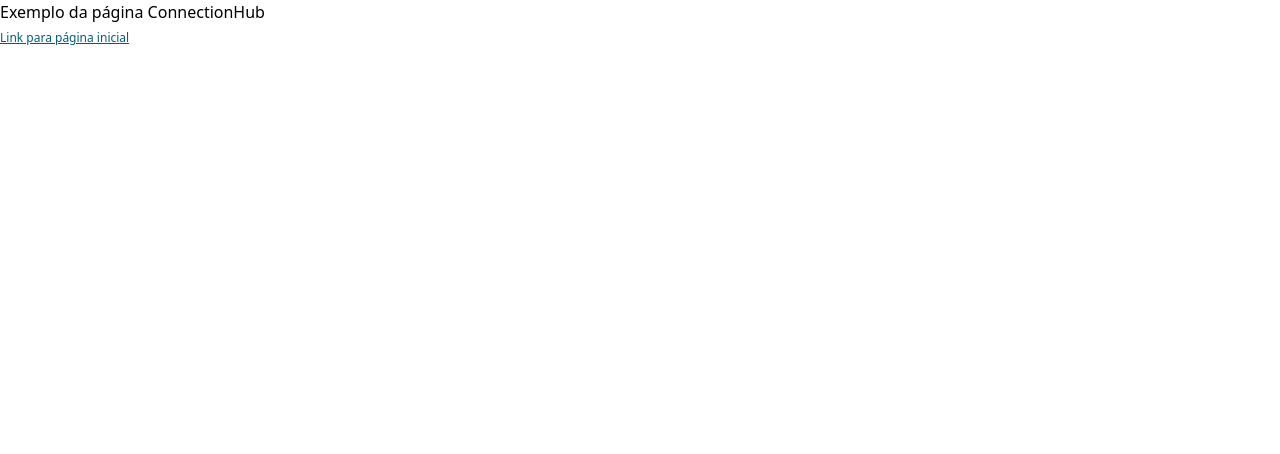
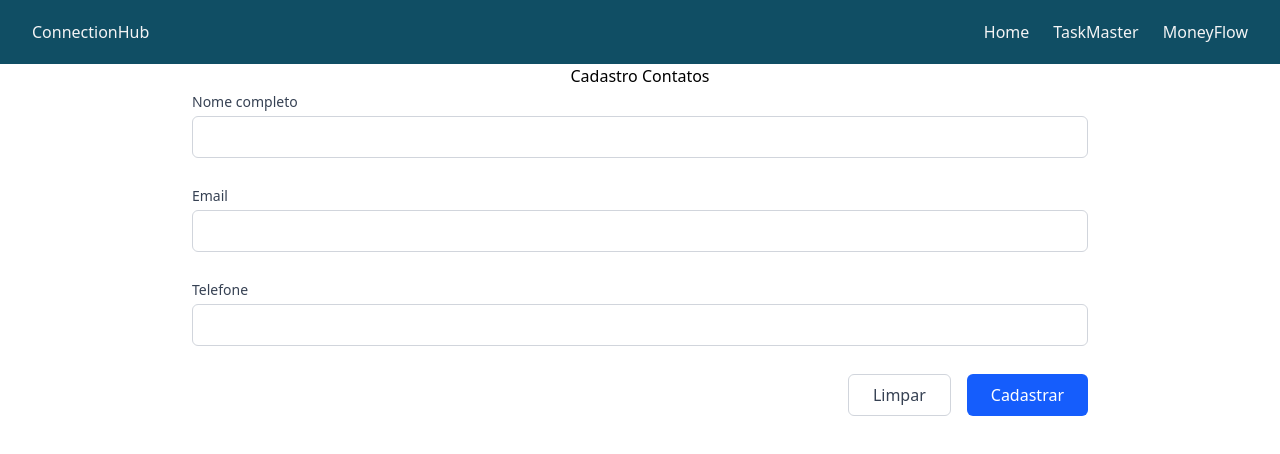
Before and after one commit to JoaoPLS-1/ferramentas-utilitarias-desenvolvimento, a React (Vite) app: page /connectHub in a window 1280 px wide. Shown: the top 454 px of the page. Built offline with nearby package versions, Linux system fonts and the light colour scheme.

Commit message:
ConnectHub Funcionando - falta arrumar componentes e colocar edit + delete

```diff
--- a/src/pages/connectHub/indexConnect.tsx
+++ b/src/pages/connectHub/indexConnect.tsx
@@ -1,11 +1,80 @@
 import { NavLink } from "react-router-dom";
+import { zodResolver } from "@hookform/resolvers/zod"
+import { useEffect, useState } from "react"
+import { useForm } from "react-hook-form"
+import * as z from 'zod'
 
 export function ConnectHub() {
+    const [cliente, setCliente] = useState<TypeForm[]>([])
+
+    useEffect(() => {
+        const clienteArmazenado = localStorage.getItem('cliente')
+        if (clienteArmazenado === null) {
+            return setCliente([])
+        }
+        setCliente(JSON.parse(clienteArmazenado))
+    }, [])
+
+    const regrasForms = z.object({
+        nome: z.string().min(3, 'Campo obrigatório.'),
+        email: z.email('Email inválido'),
+        telefone: z.string().min(8, 'Telefone deve conter no mínimo 8 dígitos.').max(10, 'Telefone deve conter no máximo 10 dígitos.').regex(/^[0-9]+$/, "O telefone deve conter apenas números")
+    })
+    type TypeForm = z.infer<typeof regrasForms>
+    const formulario = useForm<TypeForm>({
+        resolver: zodResolver(regrasForms)
+    })
+
+    function submeterFormulario(camposFormulario: TypeForm) {
+        setCliente(oldState => [...oldState, camposFormulario])
+        formulario.reset();
+        localStorage.setItem('cliente', JSON.stringify([...cliente, camposFormulario]))
+    }
 
     return (
         <>
-            <h1>Exemplo da página ConnectionHub</h1>
-            <NavLink className='text-xs text-cyan-800 underline' to={'/'}>Link para página inicial</NavLink>
+            <nav className="bg-cyan-900 h-16 flex items-center justify-between px-8 text-zinc-100">
+                <h1>ConnectionHub</h1>
+                <ul className="flex gap-6">
+                    <li><NavLink to={'/'}>Home</NavLink></li>
+                    <li><NavLink to={'/taskMaster'}>TaskMaster</NavLink></li>
+                    <li><NavLink to={'/moneyFlow'}>MoneyFlow</NavLink></li>
+
+                </ul>
+                 </nav>
+                <div className="w-full max-w-4xl mx-auto flex items-center justify-center flex-col" >
+                    <h1>Cadastro Contatos</h1>
+                    <form onSubmit={formulario.handleSubmit(submeterFormulario)} noValidate className="w-full max-w-4xl mx-auto">
+                        <div className="flex  flex-col gap-5">
+                            <div className="flex flex-col py-1 relative">
+                                <label htmlFor="nome completo" className="text-sm font-medium text-gray-700 mb-1">Nome completo</label>
+                                <input className="px-3 py-2 border border-gray-300 rounded-md focus:outline-none focus:ring-2 focus:ring-blue-500 focus:border-transparent transition" type="text" {...formulario.register('nome')} /> {formulario.formState.errors.nome && <p className="text-red-500 text-xs mt-2 absolute -bottom-3 left-0">{formulario.formState.errors.nome.message}</p>}
+                            </div>
+                            <div className="flex flex-col py-1 relative">
+                                <label htmlFor="email" className="text-sm font-medium text-gray-700 mb-1">Email</label>
+                                <input className="px-3 py-2 border border-gray-300 rounded-md focus:outline-none focus:ring-2 focus:ring-blue-500 focus:border-transparent transition" type="text" {...formulario.register('email')} /> {formulario.formState.errors.email && <p className="text-red-500 text-xs mt-2 absolute -bottom-3 left-0">{formulario.formState.errors.email.message}</p>}
+                            </div>
+                            <div className="flex flex-col py-1 relative ">
+                                <label htmlFor="telefone" className="text-sm font-medium text-gray-700 mb-1">Telefone</label>
+                                <input className="px-3 py-2 border border-gray-300 rounded-md focus:outline-none focus:ring-2 focus:ring-blue-500 focus:border-transparent transition" type="text" {...formulario.register('telefone')} /> {formulario.formState.errors.telefone && <p className="text-red-500 text-xs mt-2 absolute -bottom-3 left-0">{formulario.formState.errors.telefone.message}</p>}
+                            </div>
+                        </div>
+                        <div className="flex justify-end gap-4 mt-6">
+                            <button className="px-6 py-2 border border-gray-300 rounded-md text-gray-700 hover:bg-gray-50 transition font-medium" type="reset">Limpar</button>
+                            <button className="px-6 py-2 bg-blue-600 text-white rounded-md hover:bg-blue-700 transition font-medium" type="submit">Cadastrar</button>
+                        </div>
+                    </form>
+                </div>
+                <div className="w-full flex items-center justify-center flex-col mt-6">
+                    {cliente.length > 0 && cliente.map((cliente, index) => {
+                        return (
+                            <>
+                            <p key={index}>{`Cliente ${index + 1}: Nome: ${cliente.nome}, Email: ${cliente.email}, Telefone: ${cliente.telefone}`}</p>
+                            </>
+                        )
+                    })}
+                </div>
+
         </>
     )
 }
```
